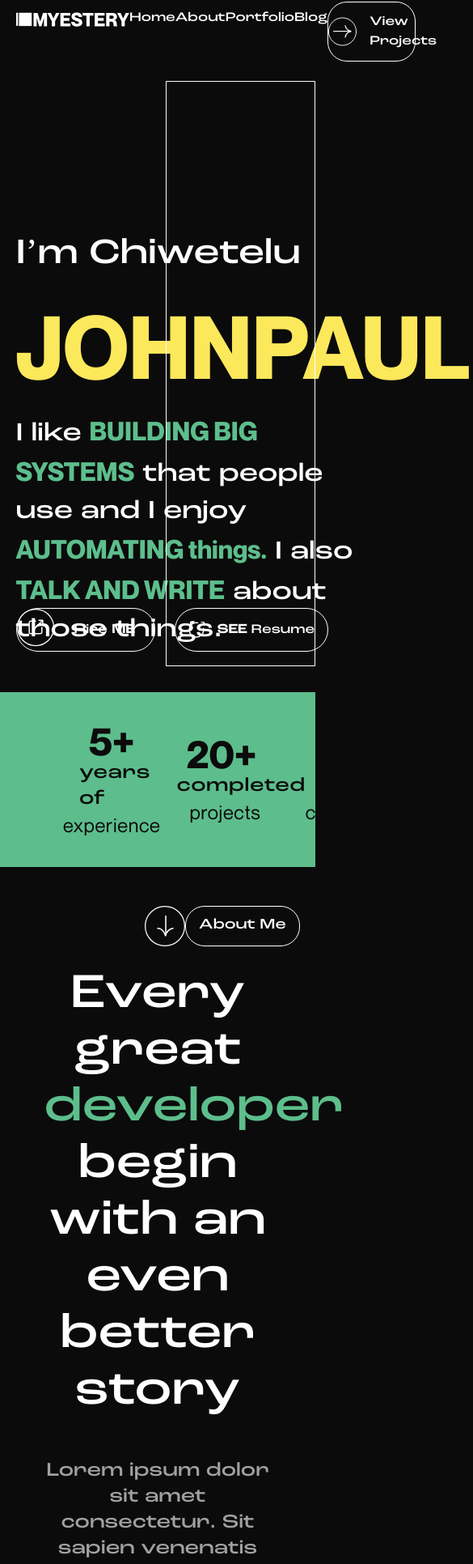
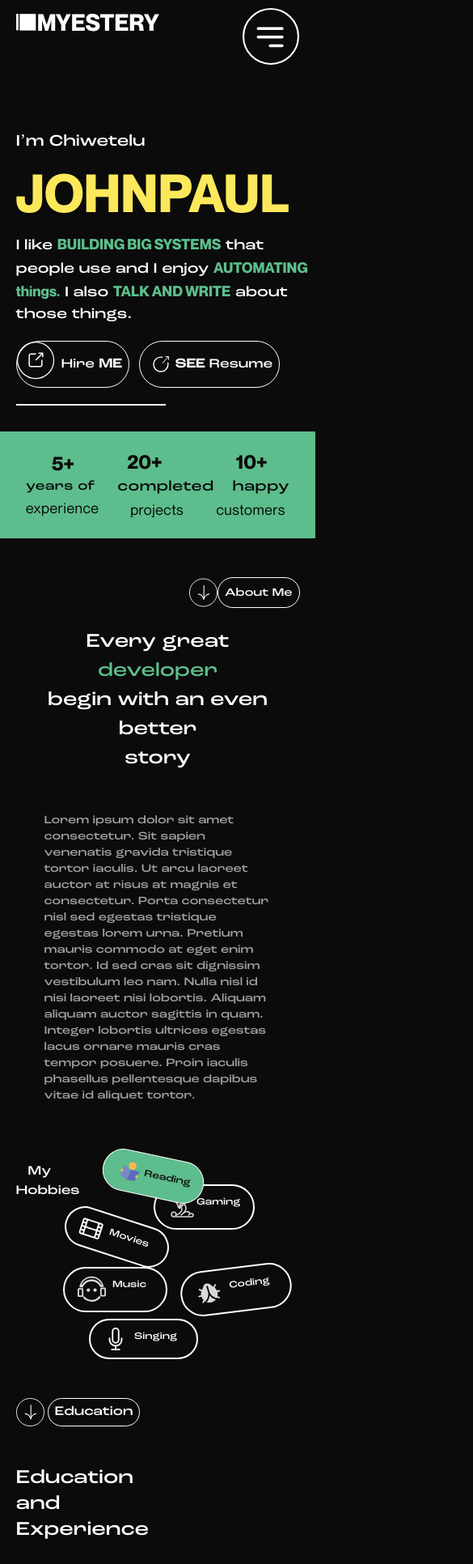
Before and after one commit to Myestery/myestery.github.io, a Next.js app: page / in a window 390 px wide. Shown: the part 30-1962 px from the top of the page at 81% size, 585 px wide, since content can reach past the window. Built offline with nearby package versions, Linux system fonts and the light colour scheme.

Commit message:
Mobile views

```diff
--- a/package.json
+++ b/package.json
@@ -4,7 +4,7 @@
   "private": true,
   "license": "MIT",
   "scripts": {
-    "dev": "next dev",
+    "dev": "next dev --hostname=0",
     "build": "next build",
     "start": "next start",
     "lint": "next lint"
--- a/src/components/footer.jsx
+++ b/src/components/footer.jsx
@@ -16,7 +16,7 @@ export function Footer() {
             />
           </Link>
         </div>
-        <div className='w-3/5 text-[#A1A1A1] mb-4'>
+        <div className='md:w-3/5 text-[#A1A1A1] mb-4'>
           Together, we will make your brand stand out and leave a lasting
           impression on your target audience. Join us in this exciting journey
           towards a greater brand recognition and success
--- a/src/components/navbar.jsx
+++ b/src/components/navbar.jsx
@@ -5,7 +5,7 @@ function Navbar() {
   return (
     <div className='mt-8 mb-6 py-2 flex justify-center font-font-spring'>
       <nav className='w-[90%] grid grid-cols-5'>
-        <div className=' col-span-2'>
+        <div className='col-span-4 md:col-span-2'>
           <Link href='/'>
             <Image
               src='/img/logo.svg'
@@ -15,24 +15,31 @@ function Navbar() {
             />
           </Link>
         </div>
-        <div className='flex justify-around col-span-3'>
+        <div className='hidden md:flex justify-around col-span-3'>
           <Link href='/Home'>Home</Link>
           <Link href='/About'>About</Link>
           <Link href='/Portfolio'>Portfolio</Link>
           <Link href='/Blog'>Blog</Link>
-          <Link href='/projects' className='flex gap-2 rounded-3xl border border-white  py-2 -my-2'>
+          <Link
+            href='/projects'
+            className='flex gap-2 rounded-3xl border border-white  py-2 -my-2'>
             <Image
               src='/img/right-rounded.svg'
               width={35}
               height={35}
               alt='Picture of the icon'
             />
-            <span className='w-full mx-2 py-1'>
-              View Projects
-            </span>
+            <span className='w-full mx-2 py-1'>View Projects</span>
           </Link>
         </div>
-        {/* <div>world</div> */}
+        <div className='md:hidden'>
+          <Image
+            src='/img/hamburger.svg'
+            width={177}
+            height={35}
+            alt='Picture of the author'
+          />
+        </div>
       </nav>
     </div>
   );
--- a/src/pages/_app.js
+++ b/src/pages/_app.js
@@ -10,6 +10,10 @@ export default function App({ Component, pageProps }) {
     return (
       <Layout>
         <Head>
+          <meta
+            name='viewport'
+            content='width=device-width, initial-scale=1.0'
+          />
           <title> Myestery - Chiwetelu Johnpaul Portfolio </title>
         </Head>
         <Component {...pageProps} />
--- a/src/pages/index.jsx
+++ b/src/pages/index.jsx
@@ -1,9 +1,9 @@
 import Dropdown from "@/components/dropdown";
 import Footer from "@/components/footer";
-import Skills from "@/components/skills";
 import Image from "next/image";
 // import { Inter } from "next/font/google";
 import Link from "next/link";
+import Skills from "@/components/skills";
 import { useState } from "react";
 
 // const inter = Inter({ subsets: ["latin"] });
@@ -71,14 +71,14 @@ export default function Home() {
   return (
     <div className='bg-blacky'>
       <div className='grid grid-cols-2 ml-[5%] mb-8'>
-        <div className=' grid grid-rows-8 h-[723px]'>
-          <div className=' row-span-2'></div>
+        <div className='col-span-2 md:col-span-1 grid grid-rows-8 md:h-[723px]'>
+          <div className='row-span-1 md:row-span-2'></div>
           <div className='row-span-5'>
-            <h1 className='text-[44px] font-font-spring'>I’m Chiwetelu</h1>
-            <h1 className='text-[#FCE85B] font-neue-bold text-[108px] font-bold'>
+            <h1 className='text-[20px] md:text-[44px] font-font-spring'>I’m Chiwetelu</h1>
+            <h1 className='text-[#FCE85B] font-neue-bold text-[65px] md:text-[108px] font-bold'>
               JOHNPAUL
             </h1>
-            <h2 className=' w-[80%] font-thin font-font-spring leading-[46px] text-[32px]'>
+            <h2 className='text-[18px] md:w-[80%] font-thin font-font-spring md:leading-[46px] md:text-[32px]'>
               I like{" "}
               <span className=' text-[#5DBE8C] font-neue-bold'>
                 BUILDING BIG SYSTEMS
@@ -94,7 +94,7 @@ export default function Home() {
               about those things.
             </h2>
           </div>
-          <div className='row-span-1 flex items-center gap-6'>
+          <div className='row-span-2 md:row-span-1 flex items-center gap-3  md:gap-6'>
             <Link
               href='/projects'
               className='flex rounded-full border border-white mx -my-2 h-[60%]'>
@@ -107,7 +107,7 @@ export default function Home() {
               />
               <span
                 href='/projects'
-                className='block self-center mx-6 font-font-spring'>
+                className='block self-center mx-2 md:mx-6 font-font-spring'>
                 Hire <span className='font-extrabold'>ME</span>
               </span>
             </Link>
@@ -125,7 +125,7 @@ export default function Home() {
               />
               <span
                 href='/projects'
-                className='block self-center mx-4 font-font-spring'>
+                className='block self-center mx-2 md:mx-4 font-font-spring'>
                 <span className='font-extrabold'>SEE</span> Resume
               </span>
             </Link>
@@ -136,18 +136,18 @@ export default function Home() {
       </div>
       <div className='h-auto'>
         <div className='bg-[#5DBD8C] h-auto grid grid-cols-5'>
-          <div className='col-span-1'></div>
-          <div className='col-span-3 flex justify-between items-center'>
+          <div className='hidden md:block col-span-1'></div>
+          <div className='col-span-5 md:col-span-3 flex justify-between items-center px-8 md:px-0'>
             <div className='grid grid-rows-6'>
               <div className='row-span-1'></div>
               <div className='row-span-4'>
-                <div className='text-5xl font-bold text-blacky font-neue-bold pl-8'>
+                <div className='text-2xl md:text-5xl font-bold text-blacky font-neue-bold pl-8'>
                   5+
                 </div>
-                <div className='text-2xl font-neue-thin pl-5 text-blacky tracking-wide font-thin '>
+                <div className='text-normal md:text-2xl font-neue-thin md:pl-5 text-blacky tracking-wide font-thin '>
                   years of
                 </div>
-                <div className='text-2xl font-neue-regular text-blacky tracking-wide'>
+                <div className='text-lg md:text-2xl font-neue-regular text-blacky tracking-wide'>
                   experience
                 </div>
               </div>
@@ -155,13 +155,13 @@ export default function Home() {
             <div className='grid grid-rows-6'>
               <div className='row-span-1'></div>
               <div className='row-span-4'>
-                <div className='text-5xl font-bold text-blacky font-neue-bold pl-8'>
+                <div className='text-2xl md:text-5xl font-bold text-blacky font-neue-bold pl-8'>
                   20+
                 </div>
-                <div className='text-2xl font-neue-thin pl-5 text-blacky tracking-wide font-thin '>
+                <div className='text-lg md:text-2xl font-neue-thin pl-5 text-blacky tracking-wide font-thin '>
                   completed
                 </div>
-                <div className='text-2xl font-neue-regular text-blacky tracking-wide pl-9'>
+                <div className='text-lg md:text-2xl font-neue-regular text-blacky tracking-wide pl-9'>
                   projects
                 </div>
               </div>
@@ -169,19 +169,19 @@ export default function Home() {
             <div className='grid grid-rows-6'>
               <div className='row-span-1'></div>
               <div className='row-span-4'>
-                <div className='text-5xl font-bold text-blacky font-neue-bold pl-6'>
+                <div className='text-2xl md:text-5xl font-bold text-blacky font-neue-bold pl-6'>
                   10+
                 </div>
-                <div className='text-2xl font-neue-thin pl-5 text-blacky tracking-wide font-thin '>
+                <div className='text-lg md:text-2xl font-neue-thin pl-5 text-blacky tracking-wide font-thin '>
                   happy
                 </div>
-                <div className='text-2xl font-neue-regular text-blacky tracking-wide'>
+                <div className='text-lg md:text-2xl font-neue-regular text-blacky tracking-wide'>
                   customers
                 </div>
               </div>
             </div>
           </div>
-          <div className='col-span-1'></div>
+          <div className='hidden md:block col-span-1'></div>
         </div>
       </div>
 
@@ -190,18 +190,18 @@ export default function Home() {
           <Link href='/projects' className='flex py-2 -my-2'>
             <Image
               src='/img/arrow-down.svg'
-              width={50}
-              height={50}
+              width={35}
+              height={35}
               alt='Picture of the icon'
             />
-            <span className='rounded-3xl border border-white w-full py-2 px-4 text-lg font-font-spring font-thin'>
+            <span className='rounded-3xl border border-white w-full py-2 px-2 md:px-4 text-sm md:text-lg font-font-spring font-thin'>
               About Me
             </span>
           </Link>
         </div>
         <div className='flex items-center justify-center'>
           <div className='w-[80%] self-center my-6'>
-            <h3 className='font-font-spring text-6xl text-center leading-[70px]'>
+            <h3 className='font-font-spring text-[24px] md:text-6xl text-center md:leading-[70px]'>
               Every great <span className='text-[#5DBE8C]'>developer</span>{" "}
               <br /> begin with an even better <br /> story
             </h3>
@@ -209,7 +209,7 @@ export default function Home() {
         </div>
         <div className='flex items-center justify-center'>
           <div className='w-[80%] self-center my-6'>
-            <h4 className='font-font-spring text-2xl text-center  text-[#A1A1A1]'>
+            <h4 className='font-font-spring text-sm md:text-2xl md:text-center  text-[#A1A1A1]'>
               Lorem ipsum dolor sit amet consectetur. Sit sapien venenatis
               gravida tristique tortor iaculis. Ut arcu laoreet auctor at risus
               at magnis et consectetur. Porta consectetur nisl sed egestas
@@ -223,20 +223,20 @@ export default function Home() {
           </div>
         </div>
         <div className='grid grid-cols-6 my-12'>
-          <div className='text-2xl text-center'>My Hobbies</div>
+          <div className='text-[16px] md:text-2xl text-center'>My Hobbies</div>
           <div className='col-span-5'>
-            <div className='flex'>
-              <div className='ml-12 bg-[#5DBD8C] text-blacky rotate-12 inline-flex px-8 rounded-full border border-white  py-4 -my-2'>
+            <div className='flex flex-wrap md:flex-nowrap text-xs md:text-base'>
+              <div className='ml-12 bg-[#5DBD8C] text-blacky rotate-12 inline-flex px-4 md:px-8 rounded-full border border-white  py-2 md:py-4 -my-2'>
                 <Image
                   src='/img/reading.svg'
                   width={35}
                   height={35}
                   alt='Picture of the icon'
                 />
-                <span className='py-1'>Reading</span>
+                <span className='py-2 md:py-1'>Reading</span>
               </div>
 
-              <div className='ml-28  inline-flex px-8 rounded-full border-2 border-white  py-4 -my-2'>
+              <div className='ml-28  inline-flex px-4 md:px-8 rounded-full border-2 border-white  py-2 md:py-4 -my-2'>
                 <Image
                   src='/img/gaming.svg'
                   width={35}
@@ -246,7 +246,7 @@ export default function Home() {
                 <span className='py-1'>Gaming</span>
               </div>
 
-              <div className='rotate-[18deg] inline-flex px-8 rounded-full border-2 border-white  py-4 -my-2'>
+              <div className='rotate-[18deg] inline-flex px-4 md:px-8 rounded-full border-2 border-white  py-2 md:py-4 -my-2'>
                 <Image
                   src='/img/movies.svg'
                   width={30}
@@ -256,8 +256,8 @@ export default function Home() {
                 <span className='py-1 mx-2'>Movies</span>
               </div>
             </div>
-            <div className='flex mt-7'>
-              <div className=' text-white inline-flex px-8 rounded-full border-2 border-white  py-4 -my-2'>
+            <div className='flex gap-4 md:gap-0 mt-7 flex-wrap md:flex-nowrap text-xs md:text-base'>
+              <div className=' text-white inline-flex px-4 md:px-8 rounded-full border-2 border-white  py-2 md:py-4 -my-2'>
                 <Image
                   src='/img/music.svg'
                   width={35}
@@ -267,7 +267,7 @@ export default function Home() {
                 <span className='py-1 mx-2'>Music</span>
               </div>
 
-              <div className='ml-10 rotate-[-7deg] text-white inline-flex px-8 rounded-full border-2 border-white  py-4 -my-2'>
+              <div className='md:ml-10 rotate-[-7deg] text-white inline-flex px-4 md:px-8 rounded-full border-2 border-white  py-2 md:py-4 -my-2'>
                 <Image
                   src='/img/coding.svg'
                   width={35}
@@ -277,7 +277,7 @@ export default function Home() {
                 <span className='py-1 mx-2'>Coding</span>
               </div>
 
-              <div className='ml-8 text-white inline-flex px-8 rounded-full border-2 border-white  py-4 -my-2'>
+              <div className='ml-8 text-white inline-flex px-4 md:px-8 rounded-full border-2 border-white  py-2 md:py-4 md:-my-2'>
                 <Image
                   src='/img/singing.svg'
                   width={30}
@@ -308,30 +308,29 @@ export default function Home() {
           </div>
 
           <div className='flex justify-between'>
-            <div className=' text-6xl w-1/4 font-font-spring font-thin'>
+            <div className='text-2xl md:text-6xl w-1/4 font-font-spring font-thin'>
               Education and Experience
             </div>
 
-            <div className='text-xl font-font-spring w-1/4 mr-8 font-thin'>
+            <div className='hidden md:block text-xl font-font-spring w-1/4 mr-8 font-thin'>
               Building the worlds best web based applications.
             </div>
           </div>
 
-          <div className='my-4 border-l-2 border-[#666666] ml-4'>
+          <div className='my-6 border-l-2 border-[#666666] ml-4'>
             {experience.map((exp) => (
-              <div key={exp.title}>
-                <div className='flex my-8'>
+              <div key={exp.title} className="mt-8">
+                <div className='flex my-1 md:my-4'>
                   <div className='rounded-full bg-[#D9D9D9] p-4 inline-block relative -left-4'></div>
 
-                  <div className='flex text-[#D9D9D9] text-lg ml-8'>
+                  <div className='flex text-[#D9D9D9] text-sm md:text-lg ml-8'>
                     {exp.startDuration}{" "}
                     <span className='font-neue-bold -mt-1 mx-3'> - </span>{" "}
                     {exp.endDuration}
                   </div>
                 </div>
-                <div className='text-xl ml-16'>{exp.title}</div>
-
-                <div className='ml-16 text-lg'>{exp.workplace}</div>
+                <div className='text-base md:text-xl ml-16'>{exp.title}</div>
+                <div className='ml-16 text-sm md:text-lg mt-2'>{exp.workplace}</div>
               </div>
             ))}
           </div>
@@ -358,38 +357,40 @@ export default function Home() {
       </div>
 
       <div className='flex justify-center my-4'>
-        <h4 className='w-2/5 text-5xl text-center leading-[70px]'>
+        <h4 className='md:w-2/5 text-xl md:text-5xl text-center md:leading-[70px]'>
           Take a look at my latest projects.
         </h4>
       </div>
 
-      <div className='flex justify-between mx-[5%] my-8'>
+      <div className='flex justify-between mx-4 md:mx-[5%] my-8'>
         <div className=''>
-          <span className='text-[#A1A1A1] font-thin mx-1'>Sort By:</span>
+          <span className='text-[#A1A1A1] text-xs md:text-base font-thin mx-1'>Sort By:</span>
           {/* {sortBy.name}{" "} */}
           <Dropdown
             open={isDropDownOpen}
             toggle={setIsDropDownOpen}
             options={sortOptions}
             setFunction={setSortBy}
-            className=''></Dropdown>
+            className='text-xs md:text-base'></Dropdown>
         </div>
 
-        <div className=''>
-          <div className='ml-10 text-white inline-flex px-8 rounded-full border-2 border-white py-2 -my-2'>
+        <div className='flex flex-wrap gap-0 md:gap-2 justify-end'>
+          <div className='text-xs md:text-base md:ml-10 text-white inline-flex px-2 md:px-8 rounded-full border md:border-2 border-white  md:py-2 md:-my-2'>
             <Image
               src='/img/filter.svg'
-              width={35}
-              height={35}
+              width={20}
+              height={20}
               alt='Picture of the icon'
             />
             <span className='py-1 mx-2'>Filter</span>
+            </div>
+            <div>
             <Dropdown
               open={isDropDownOpen}
               toggle={setIsDropDownOpen}
               options={sortOptions}
               setFunction={setSortBy}
-              className=''></Dropdown>
+              className='text-xs md:text-base'></Dropdown>
           </div>
         </div>
       </div>
@@ -398,12 +399,10 @@ export default function Home() {
         {projects.map((project) => (
           <div
             key={project.name}
-            className='rounded-3xl p-8 border border-[#ffffff] relative font-font-spring-light'
+            className='rounded-3xl p-6 md:p-8 border border-[#ffffff] relative font-font-spring-light md:min-h-[617px] md:min-w-[607px]'
             style={{
               backgroundImage: `url(${project.image})`,
-              backgroundSize: "cover",
-              minHeight: "617px",
-              minWidth: "607px",
+              backgroundSize: "cover"
             }}>
             {/* blackish overlay cos I'm writing on it */}
             <div className='bg-blacky bg-opacity-50  min-h-full min-w-full h-full w-full absolute top-0 left-0 rounded-3xl'></div>
@@ -416,10 +415,10 @@ export default function Home() {
                 </div>
               ))}
             </div>
-            <div className='relative h-full text-white z-10 flex flex-col justify-end gap-8 mb-8'>
-              <h3 className='text-3xl font-font-spring'>{project.name}</h3>
-              <p className='text-lg'>{project.summary}</p>
-              <div className='flex gap-8 mb-8'>
+            <div className='relative h-full text-white z-10 flex flex-col justify-center md:justify-end gap-5 gap-8 mb-8'>
+              <h3 className='text-xl md:text-3xl font-font-spring'>{project.name}</h3>
+              <p className='text-sm md:text-lg'>{project.summary}</p>
+              <div className='flex gap-8 mb-3 md:mb-8'>
                 <a href={project.project_link} className='text-lg inline-block'>
                   <Image
                     src='/img/arrow-up-right.svg'
@@ -442,42 +441,58 @@ export default function Home() {
         ))}
       </div>
 
-      <div className='flex justify-end mx-[5%] mb-16'>
+      <div className='flex justify-end mx-[5%] mb-16 text-xs md:text-base'>
         <Link
           href='/projects'
-          className='flex gap-2 rounded-3xl border border-white  py-2 -my-2'>
+          className='flex gap-1 md:gap-2 rounded-3xl border border-white  py-2 -my-2'>
+          <Image
+            src='/img/right-rounded.svg'
+            width={20}
+            height={20}
+            alt='Picture of the icon'
+            className="block md:hidden"
+          />
           <Image
             src='/img/right-rounded.svg'
             width={35}
             height={35}
             alt='Picture of the icon'
+            className="hidden md:block"
           />
-          <span className='w-full mx-2 py-1'>See More</span>
+          <span className='w-full mx-1 md:mx-2 md:py-1'>See More</span>
         </Link>
       </div>
 
-      <div className='flex justify-start mx-[5%] mb-20'>
+      <div className='flex justify-start mx-[5%] md-8 md:mb-20'>
         <div className='flex gap-1 mb-12'>
           <Image
             src='/img/arrow-down.svg'
             width={35}
             height={35}
             alt='Picture of the icon'
+          className='hidden md:block'
+          />
+          <Image
+            src='/img/arrow-down.svg'
+            width={20}
+            height={20}
+            alt='Picture of the icon'
+className='block md:hidden'
           />
           <Link
             href='/projects'
             className='flex gap-2 rounded-3xl border border-white  py-1'>
-            <span className='w-full px-4'>Contact Me</span>
+            <span className='w-full px-4 text-xs md:text-base'>Contact Me</span>
           </Link>
           <div></div>
         </div>
       </div>
 
-      <div className='flex flex-col mx-[5%] my-12'>
+      <div className='flex flex-col mx-[5%] my-5 md:my-12'>
         <div className='flex justify-center'>
-          <h1 className='text-3xl font-font-spring'>Get in touch</h1>
+          <h1 className='text-2xl md:text-3xl font-font-spring'>Get in touch</h1>
         </div>
-        <p className='my-4 text-center font-font-spring-light text-[#A1A1A1] mx-[15%] text-lg'>
+        <p className='my-4 text-center font-font-spring-light text-[#A1A1A1] md:mx-[15%] text-base md:text-lg'>
           Currently, i am on a lookout for some new opportunities and
           collaborations. if you have a project in mind and you like what you
           have seen so far or you just want to connect, feel free to drop a
@@ -490,7 +505,7 @@ export default function Home() {
           <input
             name='name'
             type='text'
-            className='border-[#282828] border-2 px-4 py-6 w-2/5 rounded-2xl bg-[#141414] focus:outline-none autofill:border-[#282828] autofill:bg-[#141414]'
+            className='border-[#282828] border-2 px-4 py-6 w-full md:w-2/5 rounded-2xl bg-[#141414] focus:outline-none autofill:border-[#282828] autofill:bg-[#141414]'
             placeholder='Name'
           />
         </div>
@@ -499,7 +514,7 @@ export default function Home() {
           <input
             name='email'
             type='email'
-            className='border-[#282828] border-2 px-4 py-6 w-2/5 rounded-2xl bg-[#141414] focus:outline-none font-neue-bold'
+            className='border-[#282828] border-2 px-4 py-6 w-full md:w-2/5 rounded-2xl bg-[#141414] focus:outline-none font-neue-bold'
             placeholder='email'
           />
         </div>
@@ -508,14 +523,14 @@ export default function Home() {
           <textarea
             name='message'
             type='text'
-            className='border-[#282828] border-2 px-4 py-6 w-2/5 rounded-2xl bg-[#141414] focus:outline-none'
+            className='border-[#282828] border-2 px-4 py-6 w-full md:w-2/5 rounded-2xl bg-[#141414] focus:outline-none'
             placeholder='Message'
             rows={4}
           />
         </div>
 
         <div className='flex justify-center my-6'>
-          <button className='inline-block bg-[#5DBD8C] rounded-3xl py-6 px-20 text-blacky'>
+          <button className='inline-block bg-[#5DBD8C] rounded-3xl py-3 md:py-6 px-20 text-blacky'>
             SUBMIT
           </button>
         </div>
```
Also changed, not shown: src/components/skills.jsx (+13 -12 lines), public/img/hamburger.svg (added). Lines whose indentation alone changed are shown as unchanged.
